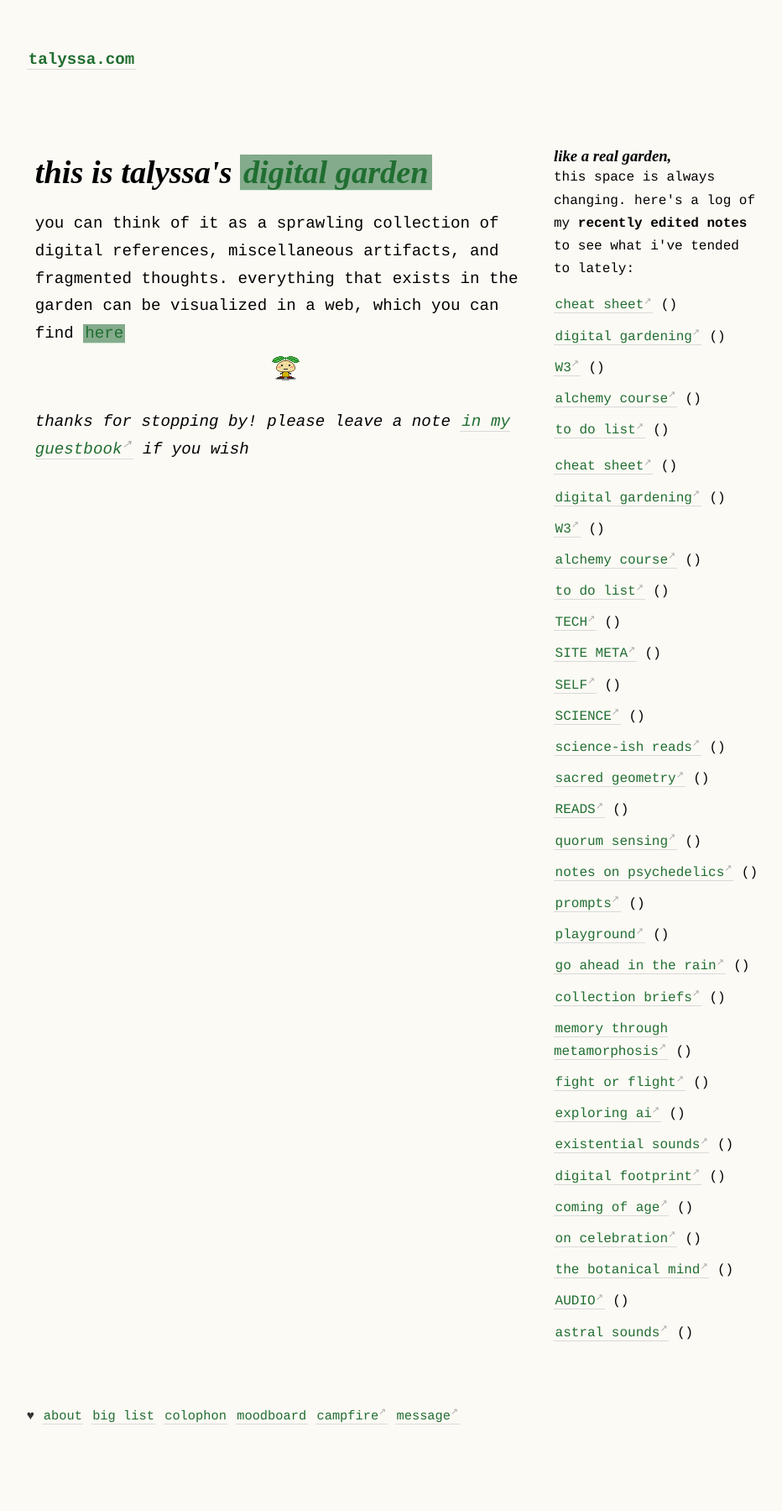
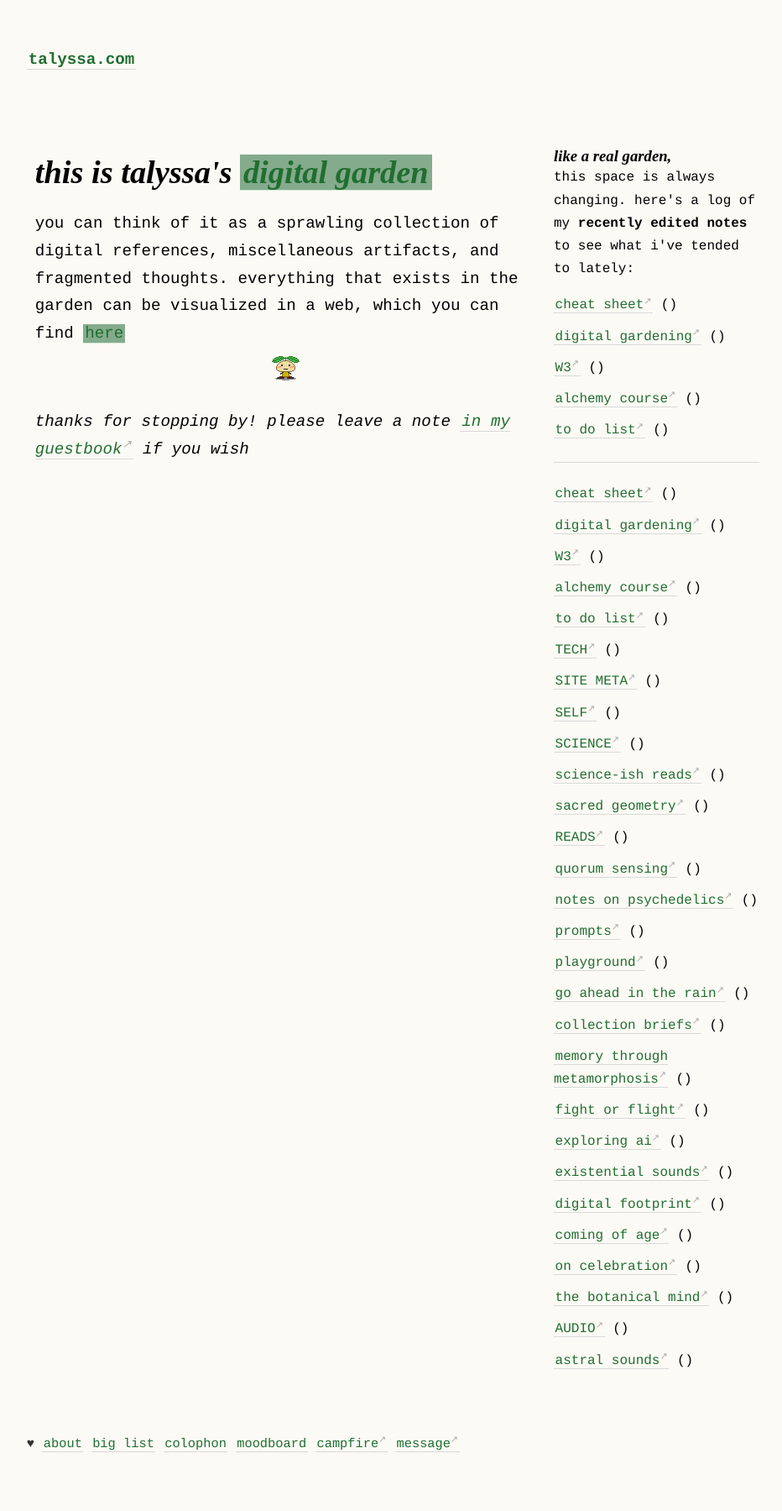
Before and after one commit to geminiworms/talyssagarden.github.io, a Jekyll site: the page built from _pages/index.md, in a window 1280 px wide. Shown: the whole page at 84% size, without its empty margins (45-977 px from the left). Built offline with Jekyll 4.4.1, drawn with Linux system fonts in a browser that asks for light colours; before the commit the page ends 1766 px from its top, so only the background shows below that.

Commit message:
Update index.md

```diff
--- a/_pages/index.md
+++ b/_pages/index.md
@@ -52,10 +52,11 @@
           <li><a href="{{ page.url }}">{{ page.title }}</a> ({{ page.last_modified_at | date: "%d %B %Y" }})</li>
         {% endfor %}
       </ul>
+      <hr>
       <ul>
         {% assign sorted_notes = site.notes | sort: "last_modified_at" | reverse %}
         {% for note in sorted_notes %}
-         <li><a href="{{ note.url }}">{{ note.title }}</a> ({{ note.last_modified_at | date: "%d %B %Y" }})</li>
+         <li><a href="{{ note.url }}">{{ note.title }}</a> ({{ note.last_modified_at | date: "%B %-d, %Y" }})</li>
        {% endfor %}
       </ul>
 
```
